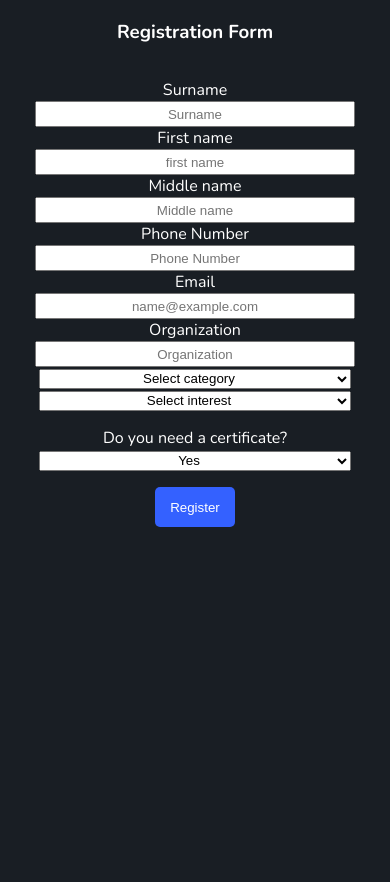
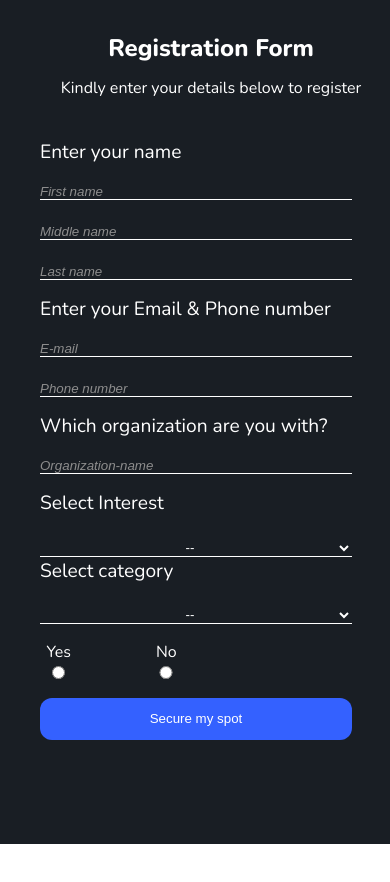
Before and after one commit to Astro175/conference-landing-page, a React (Vite) app in the folder landing-page/: page /register in a window 390 px wide. Shown: the top 882 px of the page. After the commit the page ends 844 px from the top, so only its background shows below. Built offline with nearby package versions, Linux system fonts and the light colour scheme.

Commit message:
done with new form styling

```diff
--- a/landing-page/src/pages/Form.css
+++ b/landing-page/src/pages/Form.css
@@ -1,31 +1,130 @@
-form, .top-reg {
+* {
+    padding: 0;
+    margin: 0;
+}
+
+body {
+    margin: 0;
+    padding: 0;
+}
+
+.form-container {
     background-image: linear-gradient(177deg, #191E24 100%, #353F4A 0%);
     width: 100vw;
     font-family: Nunito;
     color: white;
 }
 
-form {
-    padding: 1em;
+
+@media (max-width: 480px) {
+
+    .form-container {
+        padding-left: 1em;
+        margin: 0;
         display: flex;
         flex-direction: column;
 
     }
-
-label {
-    display: block;
+    .header {
+        margin-top: 2em;
+        display: flex;
+        flex-direction: column;
+        padding: 0;
+    }
+    .title {
+        font-size: 1.5em;
+        font-weight: 900;
+        margin: 0;
+        padding: 0;
     }
 
-input, select {
-    width: 80%;
-    height: 1.5em;
+    .form-container span {
+        margin-top: .8em;
+        padding: 0;
+        display: block;
+        font-size: 1em;
+        text-align: center;
     }
 
-button {
+    form {
+        margin-top: 1em;
+        padding: 1.5em;
+        margin: 0;
+        /* background-color: yellow; */
+        max-width: 80vw;
+    }
+
+    fieldset {
+        border: none;
+        padding: 0;
+        margin: 0;
+        display: flex;
+        flex-direction: column;
+        gap: 1.5em;
+        margin-top: 1em;
+    }
+
+    legend {
+        text-align: left;
+        font-size: 1.2em;
+        margin-bottom: 1em;
+    }
+
+    .form-container input {
+        border: none;
+        outline: none;
+        border-bottom: 1px solid white;
+        background-color: transparent;
+        width: 100%;
+        color: white;
+        text-align: left;
+    }
+
+    .form-container input::placeholder {
+        text-align: left;
+        font-size: 1em;
+        font-style: italic;
+        font-weight: 500;
+        color: #8D8D8D;
+    }
+
+    .form-container select {
+        border: none;
+        outline: none;
+        background: transparent;
+        border-bottom: 1px solid white;
+        color: white;
+        width: 100%;
+        margin: 0;
+        padding: 0;
+    }
+
+    .form-container option {
+        margin: 0;
+        padding: 0;
+        color: black;
+    }
+
+    .selection {
+        margin-top: 1em;
+    }
+
+    .certificate--section {
+        display: flex;
+        gap: 4.5em;
+        margin-top: 1em;
+    }
+
+    .submit--button {
+        width: 100%;
+        border-radius: 12px;
         background: #3461FF;
         border: none;
-    width: 6em;
-    height: 3em;
-    border-radius: 5px;
+        padding: 1em;
         color: white;
+        margin-top: 1em;
     }
+
+
+
+}
--- a/landing-page/src/pages/Form.jsx
+++ b/landing-page/src/pages/Form.jsx
@@ -1,11 +1,13 @@
+import { useForm } from '@formspree/react';
 import { useState } from 'react';
 import './Form.css';
 
   export default function Form() {
     const [formData, setFormData] = useState({
-      surName: '',
       firstName: '',
+      lastName: '',
       otherName:'',
+      phoneNumber:'',
       email:'',
       organization:'',
       category:'',
@@ -13,6 +15,11 @@ import './Form.css';
       certificate:'',
       exhibition:'',
     });
+    const [state, handleSubmit] = useForm("moqgaelb");
+
+    if (state.succeeded) {
+      return <p>Thanks for joining!</p>;
+  }
 
     const handleChange = (e) => {
       const { name, value } = e.target;
@@ -22,89 +29,65 @@ import './Form.css';
       }));
     };
 
-    const handleSubmit = (e) => {
-      e.preventDefault();
-      console.log('Form submitted:', formData);
-    };
 
     return (
-      <>
-        <div
-        style={{
-        backgroundSize: 'cover',
-        backgroundPosition: 'center',
-        minHeight: '100vh',
-        display: 'flex',
-        flexDirection: 'column',
-        alignItems: 'center',
-        justifyContent: 'center',
-        backgroundColor:'rgba(255, 255, 255, 1.0)',
-      }}
-      >
-        <div className="top-reg">
-        <h3>Registration Form</h3>
-        </div>
-        <form className="form-floating" onSubmit={handleSubmit}>
-          <div className='container'>
-            <div className="form-floating mb-3">
-              <label htmlFor="floatingInput">Surname</label>
-              <input type="text" className="form-control" id="floatingInput" placeholder="Surname" value={formData.surName}
-              onChange={handleChange}/>
-            </div>
-            <div className="form-floating">
-              <label htmlFor="floatingPassword">First name</label>
-              <input type="text" value={formData.firstName} onChange={handleChange} placeholder='first name'/>
-            </div>
-            <div className="form-floating mb-3">
-              <label htmlFor="floatingInput">Middle name</label>
-              <input type="text" value={formData.otherName} onChange={handleChange} placeholder='Middle name'/>
-
-            </div>
-            <div className="form-floating mb-3">
-              <label htmlFor="floatingInput">Phone Number</label>
-              <input type="text" className="form-control" id="floatingInput" placeholder="Phone Number" value={formData.otherName}
-              onChange={handleChange}/>
-
-            </div>
-            <div className="form-floating mb-3">
-              <label htmlFor="floatingInput">Email</label>
-              <input type="text"  placeholder="name@example.com" value={formData.email}
-              onChange={handleChange}/>
-
-            </div>
-            <div className="form-floating mb-3">
-               <label htmlFor="floatingInput">Organization</label>
-              <input type="text" placeholder="Organization" value={formData.surName}
-              onChange={handleChange}/>
-
-            </div>
-            <div className="form-floating mb-3">
-              <select className="form-select-sm" aria-label="Default select example" onChange={handleChange}>
-                <option selected>Select category</option>
+      <div className='form-container'>
+       <section className="header">
+         <h1 className='title'>Registration Form</h1>
+         <span className="sub-title">Kindly enter your details below to register </span>
+       </section>
+        <form onSubmit={handleSubmit}>
+          <fieldset className="name--section">
+            <legend>Enter your name</legend>
+            <input type="text" placeholder='First name'/>
+            <input type="text" placeholder='Middle name'/>
+            <input type="text"  placeholder='Last name'/>
+          </fieldset>
+          <fieldset className="email--section">
+            <legend>Enter your Email & Phone number</legend>
+            <input type="text" placeholder='E-mail'/>
+            <input type="text" placeholder='Phone number'/>
+          </fieldset>
+          <fieldset className="org--section">
+            <legend>Which organization are you with?</legend>
+            <input type="text" placeholder='Organization-name'/>
+          </fieldset>
+          <div className="selection">
+             <div className="select--interest">
+                <legend>Select Interest</legend>
+                <select  onChange={handleChange}>
+                  <option value="">--</option>
+                  <option value="1">Digital Inclusivity</option>
+                  <option value="2">Research & Innovation Journal</option>
+                  <option value="3">Remote Job Portal</option>
+                  <option value="4">E-library, Coding & Robotic Center</option>
+                </select>
+              </div>
+            <div className="select--category">
+              <legend>Select category</legend>
+              <select
+              aria-label="Default select example" onChange={handleChange}>
+                <option value="">--</option>
                 <option value="1">Govt. Official</option>
                 <option value="2">Private Enterprise</option>
                 <option value="3">Business Owner</option>
                 <option value="4">Lecturer</option>
                 <option value="5">Student</option>
               </select>
-              <select className="form-select-sm" onChange={handleChange}>
-                <option selected>Select interest</option>
-                <option value="1">Digital Inclusivity</option>
-                <option value="2">Research & Innovation Journal</option>
-                <option value="3">Remote Job Portal</option>
-                <option value="4">E-library, Coding & Robotic Center</option>
-              </select>
-              <p>Do you need a certificate?
-                <select className="form-select-sm" onChange={handleChange}>
-                  <option value="1">Yes</option>
-                  <option value="2">No</option>
-                </select>
-              </p>
             </div>
-            <button>Register</button>
           </div>
+          <div className="certificate--section">
+            <div className="first--option">
+              <label htmlFor="yes">Yes</label>
+              <input type="radio" id="yes" name='pick'/>
+            </div>
+            <div className="second--option">
+             <label htmlFor="no">No</label>
+             <input type="radio" id="no" name='pick'/>
+            </div>
+          </div>
+          <button onSubmit={handleSubmit} className='submit--button'>Secure my spot</button>
         </form>
       </div>
-      </>
     );
   }
```
Lines whose indentation alone changed are shown as unchanged.
